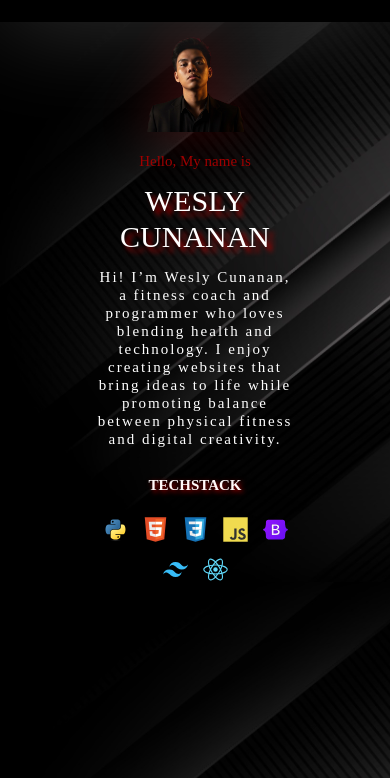
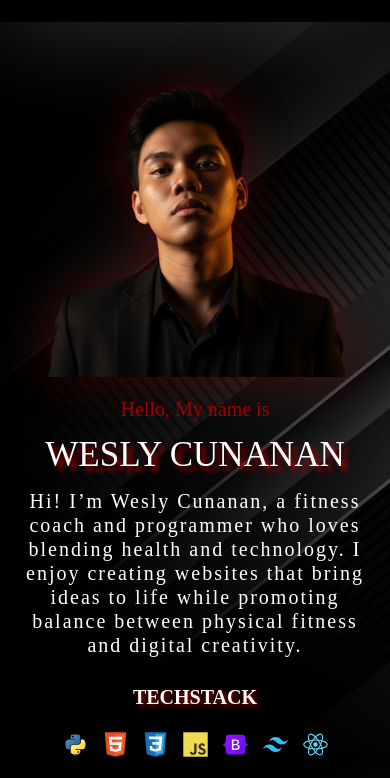
Before and after one commit to Ohtomax/Portfolio, a plain HTML site: page index.html in a window 390 px wide. Shown: the part 66-844 px from the top of the page. Drawn offline with nearby package versions, Linux system fonts and the light colour scheme.

Commit message:
Update homepage.css
new padding

```diff
--- a/homepage.css
+++ b/homepage.css
@@ -280,10 +280,13 @@ body {
         order: -1;
         margin-bottom: 0px;
         margin-top: 80px;
+        width: 100%;
     }
 
     .portfolio-img{
-        width: 50%  ;
+        width: 350px;
+        padding-left: 25px;
+        padding-right: 25px;
     }
 
     .portfolio-details{
@@ -291,17 +294,19 @@ body {
         padding-left: 0px;
         align-items: center;
         justify-content: center;
+        width: 100%;
+        padding-left: 25px;
+        padding-right: 25px;
     }
 
     .portfolio-details-h1{
-        font-size: 30px !important;
+        font-size: 35px !important;
         text-align: center;
     }
 
     .portfolio-details-h2{
-        font-size: 15px !important;
+        font-size: 20px !important;
         text-align: center;
     }
 
-
 }
```
